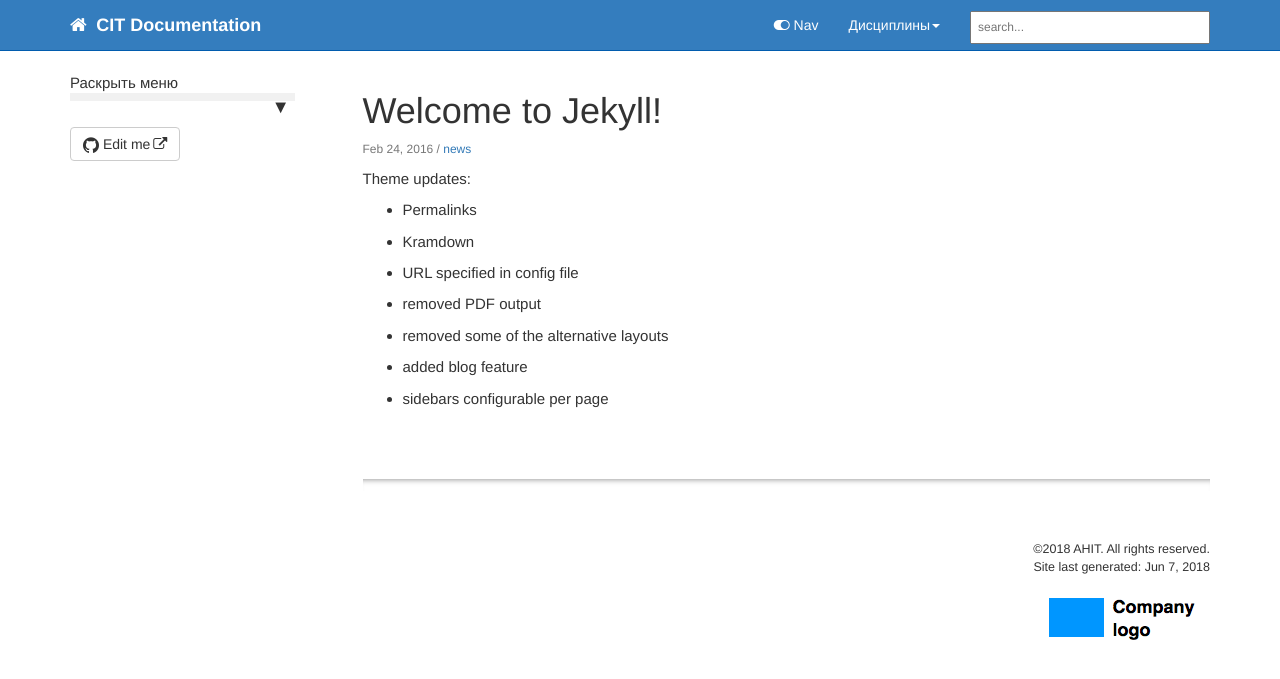
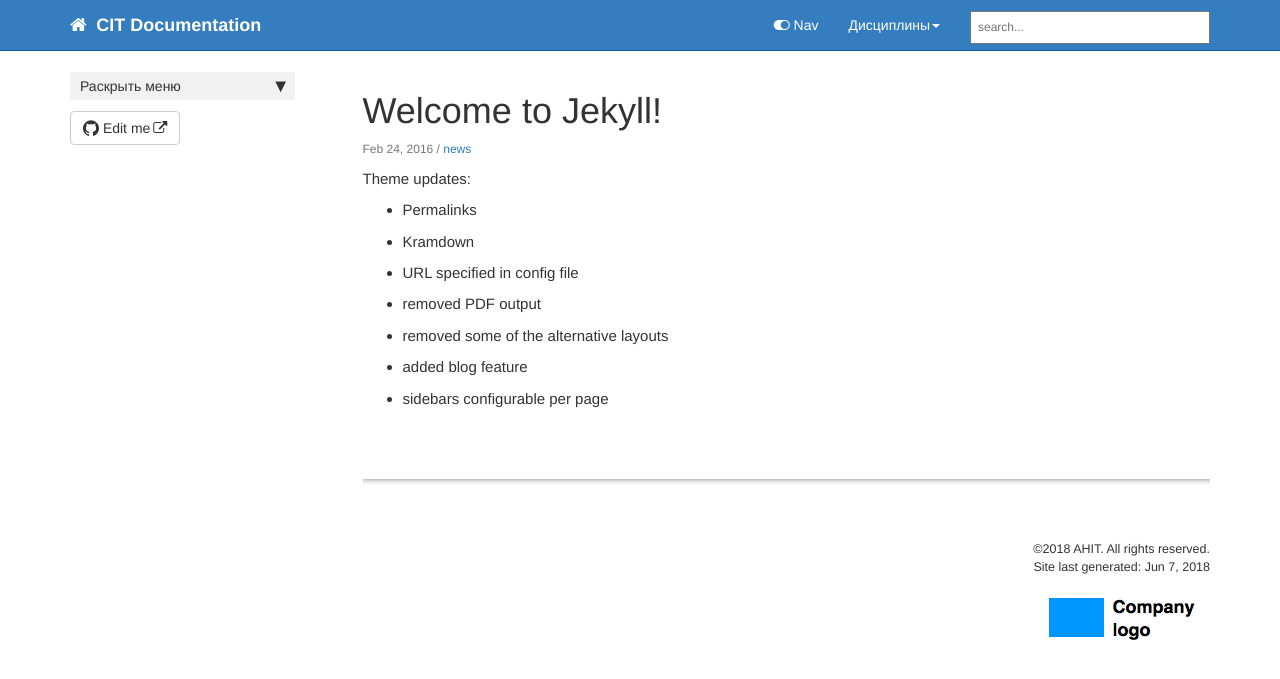
Before and after one commit to citDocs/citDocs.github.io, a Jekyll site: the page built from _posts/2016-02-24-first-post.md, in a window 1280 px wide. Shown: the top 679 px of the page. Built offline with Jekyll 4.4.1, drawn with Linux system fonts in a browser that asks for light colours; nearby versions of some CDN libraries; comment, search, counter and statistics services are not loaded.

Commit message:
зщло

```diff
--- a/_includes/sidebar.html
+++ b/_includes/sidebar.html
@@ -2,8 +2,8 @@
 
 
   <ul id="mysidebar" class="nav">
-          <li>Раскрыть меню
-          <a href="#">{{ folder.title }}</a>
+          <li>
+          <a href="#">{{ folder.title }}Раскрыть меню</a>
            <ul>
                   <li class="sidebarTitle">{{sidebar[0].product}} {{sidebar[0].version}}</li>
           {% for entry in sidebar %}
```
